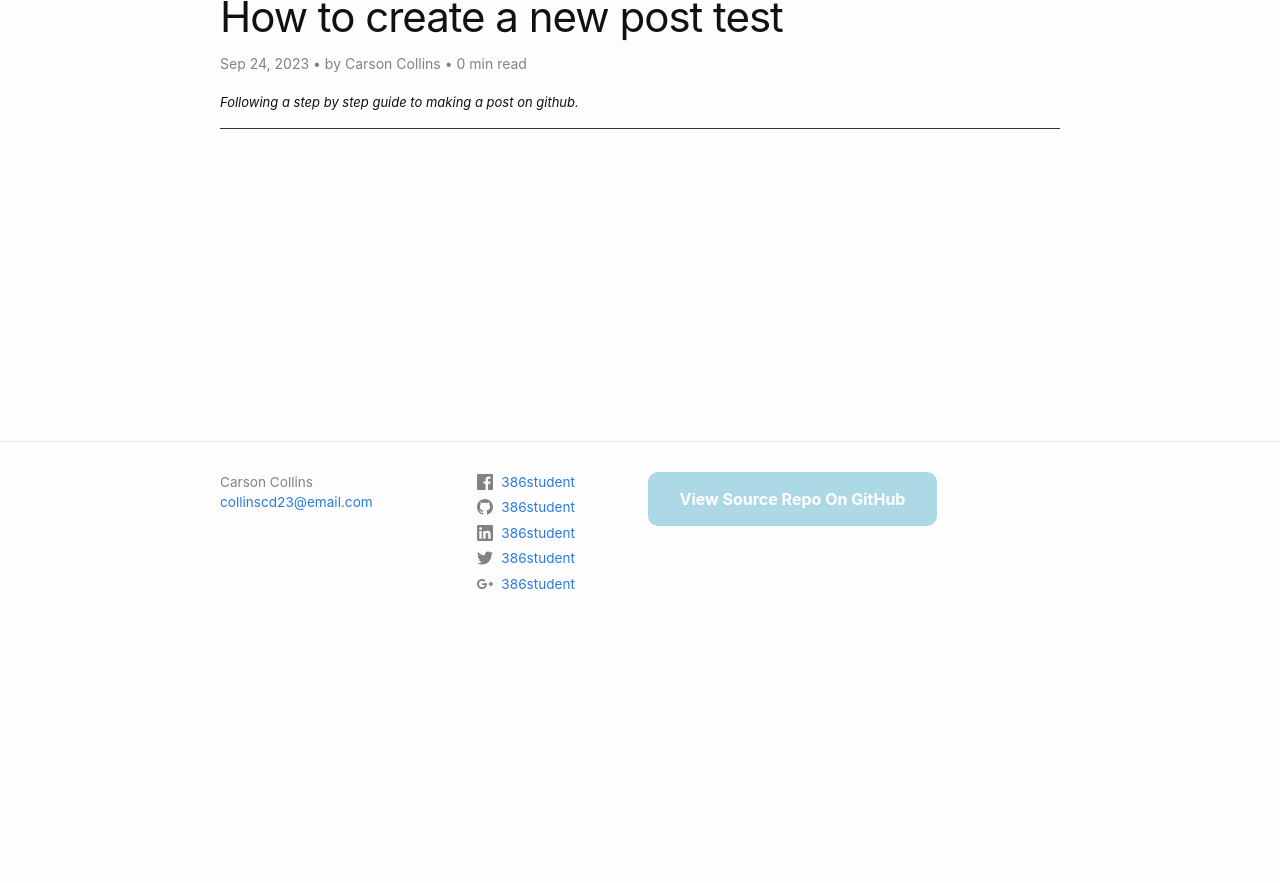
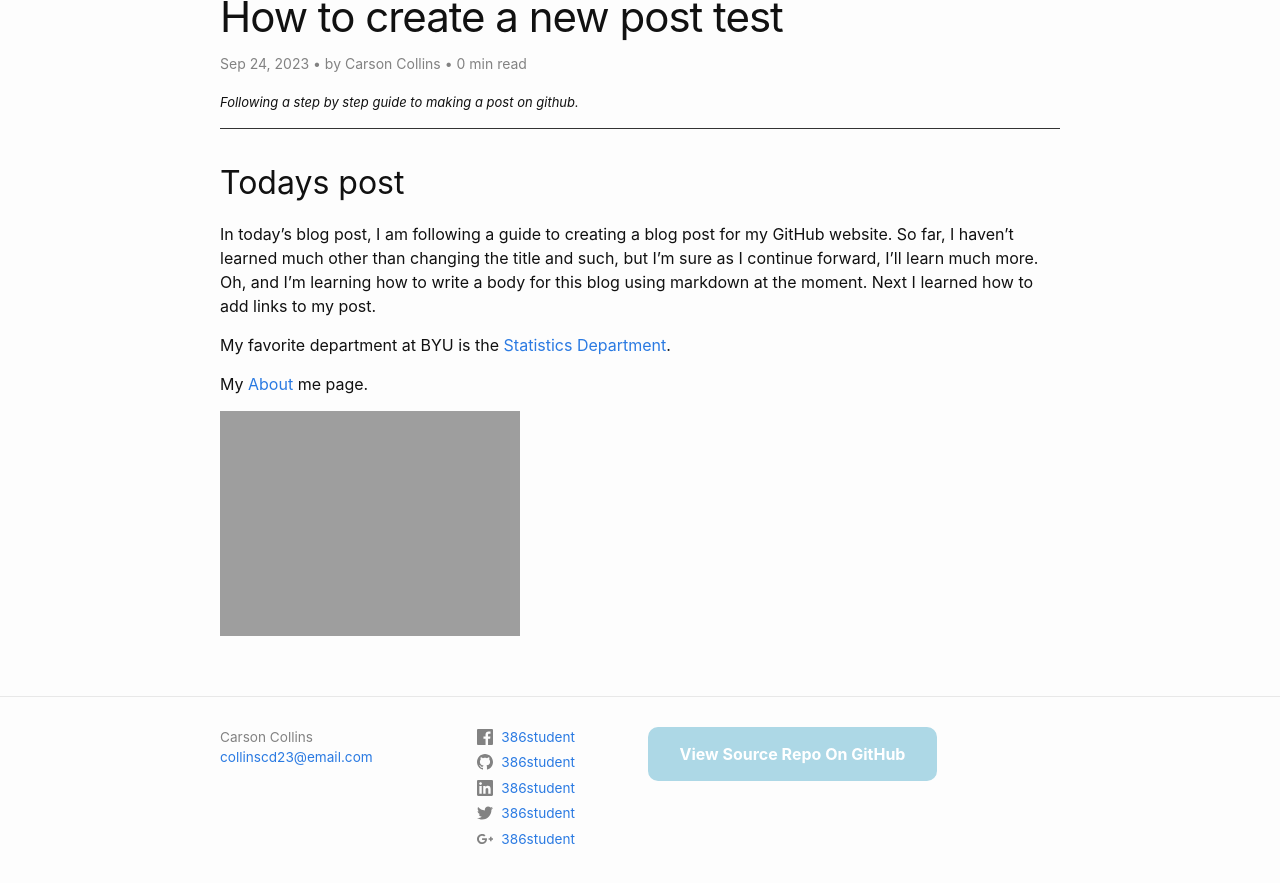
Before and after one commit to collinscd23/collinscd23.github.io, a Jekyll site: the page built from _posts/2023-09-24-How-to-create-a-post-test.md, in a window 1280 px wide, cut to the strip 246-1155 px from the top of the page. Shown: the top 883 px of the strip. Built offline with Jekyll 4.4.1, drawn with Linux system fonts in a browser that asks for light colours; comment, search, counter and statistics services are not loaded; before the commit the page ends 900 px from its top, so only the background shows below that.

Commit message:
Update 2023-09-24-How-to-create-a-post-test.md

```diff
--- a/_posts/2023-09-24-How-to-create-a-post-test.md
+++ b/_posts/2023-09-24-How-to-create-a-post-test.md
@@ -3,5 +3,15 @@ layout: post
 title:  "How to create a new post test"
 author: Carson Collins
 description: Following a step by step guide to making a post on github.
-image: /assets/images/blog-image.jpg
+image: /assets/images/lakeview.jpg
 ---
+
+## Todays post
+
+In today's blog post, I am following a guide to creating a blog post for my GitHub website. So far, I haven't learned much other than changing the title and such, but I'm sure as I continue forward, I'll learn much more. Oh, and I'm learning how to write a body for this blog using markdown at the moment. Next I learned how to add links to my post.
+
+My favorite department at BYU is the [Statistics Department](https://statistics.byu.edu).
+
+My [About]({{site.url}}/{{site.baseurl}}/about) me page.
+
+<img src="{{site.url}}/{{site.baseurl}}/assets/images/lakeview.jpg" alt="" style="width:300px;"/>
```
